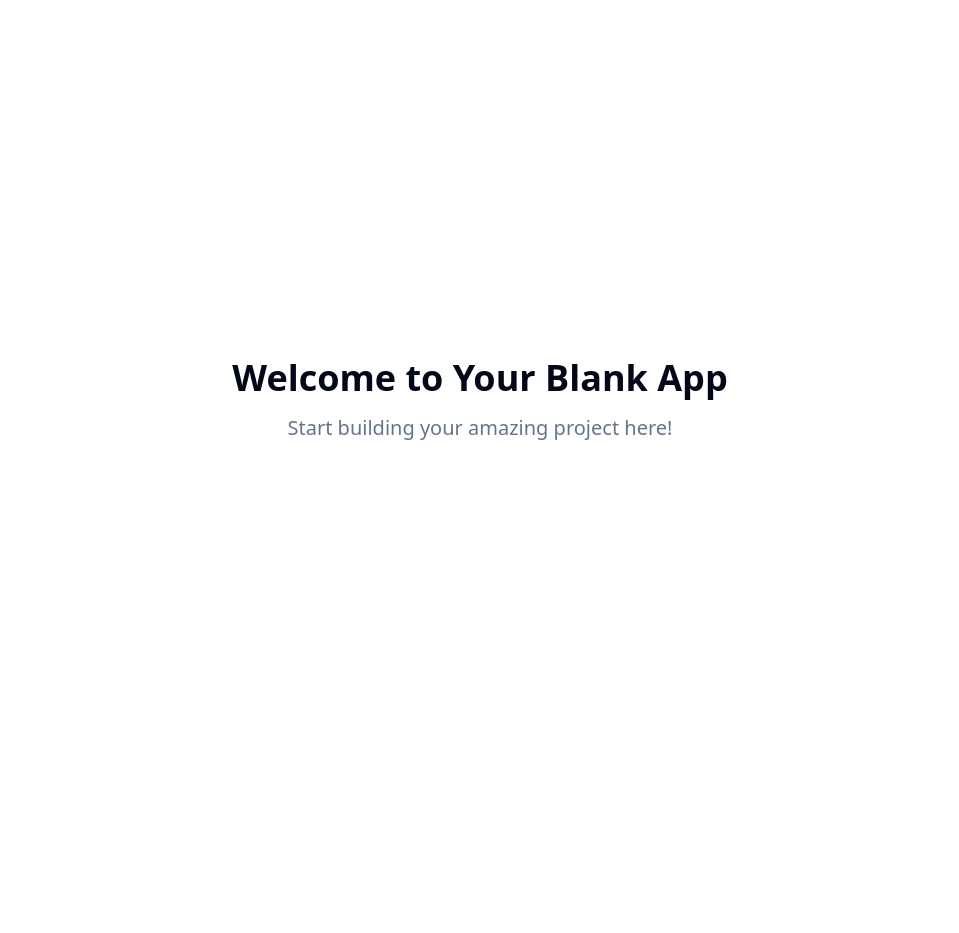
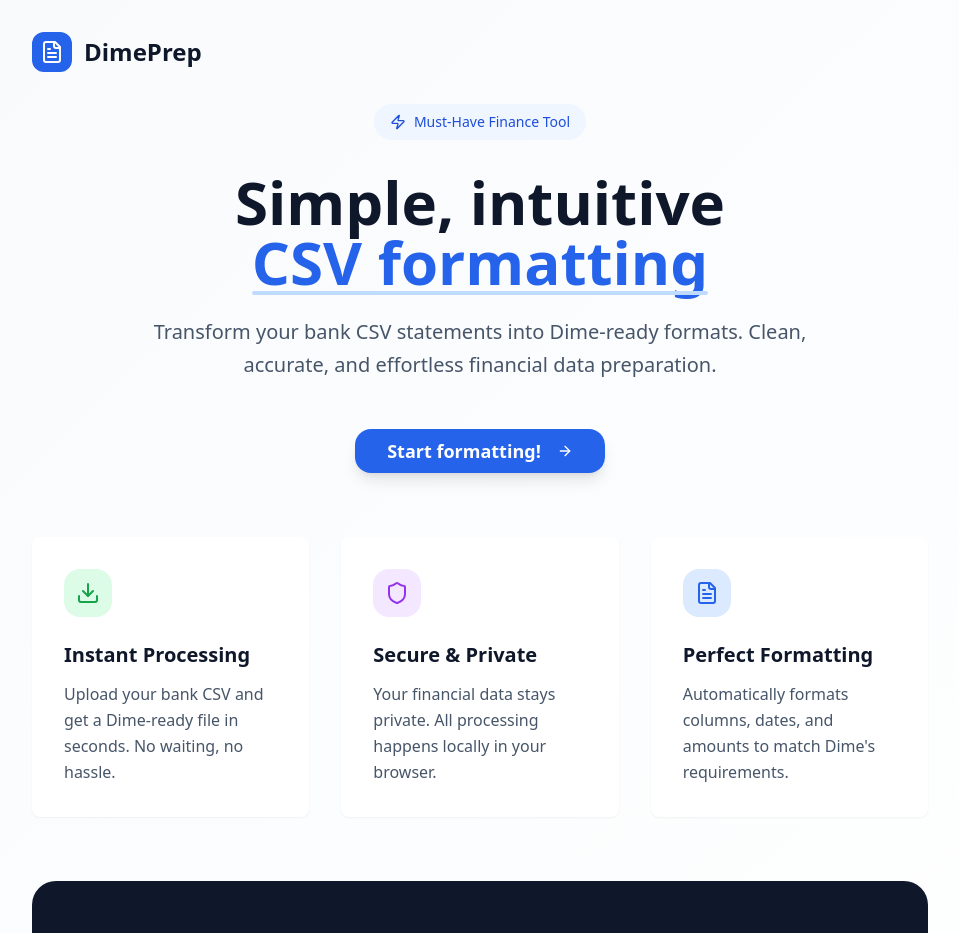
Before and after one commit to batikfatigue/dimeprep-swiftui-launchpad, a React (Vite) app: page / in a window 1280 px wide. Shown: the top 933 px of the page, without its empty margins (160-1119 px from the left). Before the commit the page ends 800 px from the top, so only its background shows below. Built offline with nearby package versions, Linux system fonts and the light colour scheme.

Commit message:
feat: Implement DimePrep landing page
Create a landing page for DimePrep, including a button to start formatting.

```diff
--- a/src/pages/Index.tsx
+++ b/src/pages/Index.tsx
@@ -1,12 +1,125 @@
-// Update this page (the content is just a fallback if you fail to update the page)
+
+import { Button } from "@/components/ui/button";
+import { Card, CardContent } from "@/components/ui/card";
+import { FileText, ArrowRight, Zap, Shield, Download } from "lucide-react";
 
 const Index = () => {
+  const handleStartFormatting = () => {
+    // This will replace your current URL routing
+    window.location.href = '/category'; // Replace with your actual route
+  };
+
   return (
-    <div className="min-h-screen flex items-center justify-center bg-background">
-      <div className="text-center">
-        <h1 className="text-4xl font-bold mb-4">Welcome to Your Blank App</h1>
-        <p className="text-xl text-muted-foreground">Start building your amazing project here!</p>
-      </div>
+    <div className="min-h-screen bg-gradient-to-br from-slate-50 to-white">
+      {/* Header */}
+      <header className="px-6 py-8">
+        <div className="max-w-4xl mx-auto">
+          <div className="flex items-center space-x-3">
+            <div className="w-10 h-10 bg-blue-600 rounded-xl flex items-center justify-center">
+              <FileText className="w-6 h-6 text-white" />
+            </div>
+            <h1 className="text-2xl font-semibold text-slate-900">DimePrep</h1>
+          </div>
+        </div>
+      </header>
+
+      {/* Hero Section */}
+      <main className="px-6 pb-16">
+        <div className="max-w-4xl mx-auto">
+          <div className="text-center mb-16">
+            <div className="inline-flex items-center px-4 py-2 bg-blue-50 text-blue-700 rounded-full text-sm font-medium mb-8">
+              <Zap className="w-4 h-4 mr-2" />
+              Must-Have Finance Tool
+            </div>
+
+            <h2 className="text-5xl md:text-6xl font-bold text-slate-900 mb-6 leading-tight">
+              Simple, intuitive
+              <br />
+              <span className="text-blue-600 relative">
+                CSV formatting
+                <div className="absolute bottom-2 left-0 right-0 h-1 bg-blue-200 rounded-full"></div>
+              </span>
+            </h2>
+
+            <p className="text-xl text-slate-600 mb-12 max-w-2xl mx-auto leading-relaxed">
+              Transform your bank CSV statements into Dime-ready formats.
+              Clean, accurate, and effortless financial data preparation.
+            </p>
+
+            <Button
+              onClick={handleStartFormatting}
+              size="lg"
+              className="bg-blue-600 hover:bg-blue-700 text-white px-8 py-4 rounded-2xl text-lg font-semibold shadow-lg hover:shadow-xl transition-all duration-200 group"
+            >
+              Start formatting!
+              <ArrowRight className="ml-2 w-5 h-5 group-hover:translate-x-1 transition-transform" />
+            </Button>
+          </div>
+
+          {/* Features Grid */}
+          <div className="grid md:grid-cols-3 gap-8 mb-16">
+            <Card className="border-0 shadow-sm hover:shadow-md transition-shadow duration-200">
+              <CardContent className="p-8">
+                <div className="w-12 h-12 bg-green-100 rounded-2xl flex items-center justify-center mb-6">
+                  <Download className="w-6 h-6 text-green-600" />
+                </div>
+                <h3 className="text-xl font-semibold text-slate-900 mb-3">
+                  Instant Processing
+                </h3>
+                <p className="text-slate-600 leading-relaxed">
+                  Upload your bank CSV and get a Dime-ready file in seconds. No waiting, no hassle.
+                </p>
+              </CardContent>
+            </Card>
+
+            <Card className="border-0 shadow-sm hover:shadow-md transition-shadow duration-200">
+              <CardContent className="p-8">
+                <div className="w-12 h-12 bg-purple-100 rounded-2xl flex items-center justify-center mb-6">
+                  <Shield className="w-6 h-6 text-purple-600" />
+                </div>
+                <h3 className="text-xl font-semibold text-slate-900 mb-3">
+                  Secure & Private
+                </h3>
+                <p className="text-slate-600 leading-relaxed">
+                  Your financial data stays private. All processing happens locally in your browser.
+                </p>
+              </CardContent>
+            </Card>
+
+            <Card className="border-0 shadow-sm hover:shadow-md transition-shadow duration-200">
+              <CardContent className="p-8">
+                <div className="w-12 h-12 bg-blue-100 rounded-2xl flex items-center justify-center mb-6">
+                  <FileText className="w-6 h-6 text-blue-600" />
+                </div>
+                <h3 className="text-xl font-semibold text-slate-900 mb-3">
+                  Perfect Formatting
+                </h3>
+                <p className="text-slate-600 leading-relaxed">
+                  Automatically formats columns, dates, and amounts to match Dime's requirements.
+                </p>
+              </CardContent>
+            </Card>
+          </div>
+
+          {/* CTA Section */}
+          <div className="bg-slate-900 rounded-3xl p-12 text-center">
+            <h3 className="text-3xl font-bold text-white mb-4">
+              Ready to streamline your finances?
+            </h3>
+            <p className="text-slate-300 text-lg mb-8 max-w-2xl mx-auto">
+              Join thousands of users who trust DimePrep to prepare their financial data with precision and ease.
+            </p>
+            <Button
+              onClick={handleStartFormatting}
+              size="lg"
+              variant="secondary"
+              className="bg-white text-slate-900 hover:bg-slate-100 px-8 py-4 rounded-2xl text-lg font-semibold shadow-lg hover:shadow-xl transition-all duration-200"
+            >
+              Get Started Now
+            </Button>
+          </div>
+        </div>
+      </main>
     </div>
   );
 };
```
